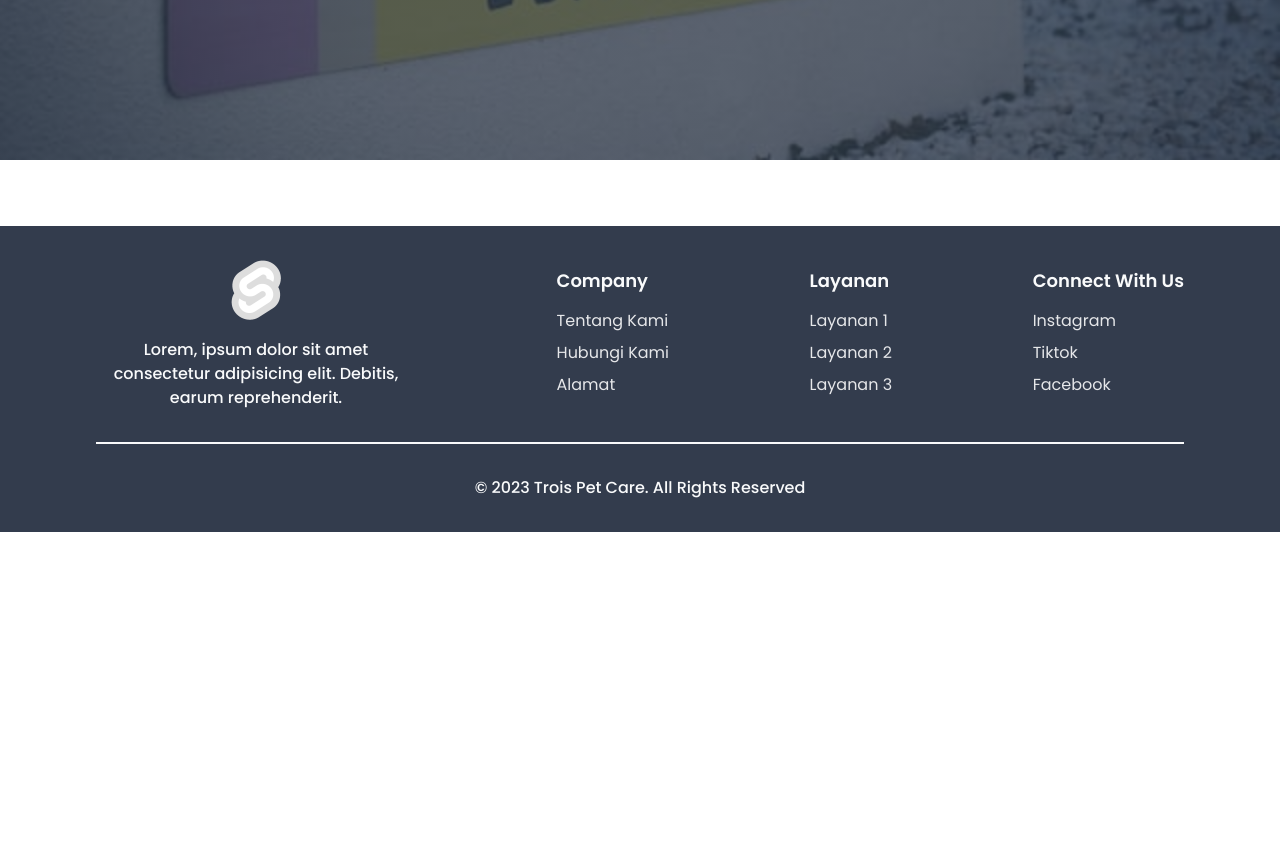
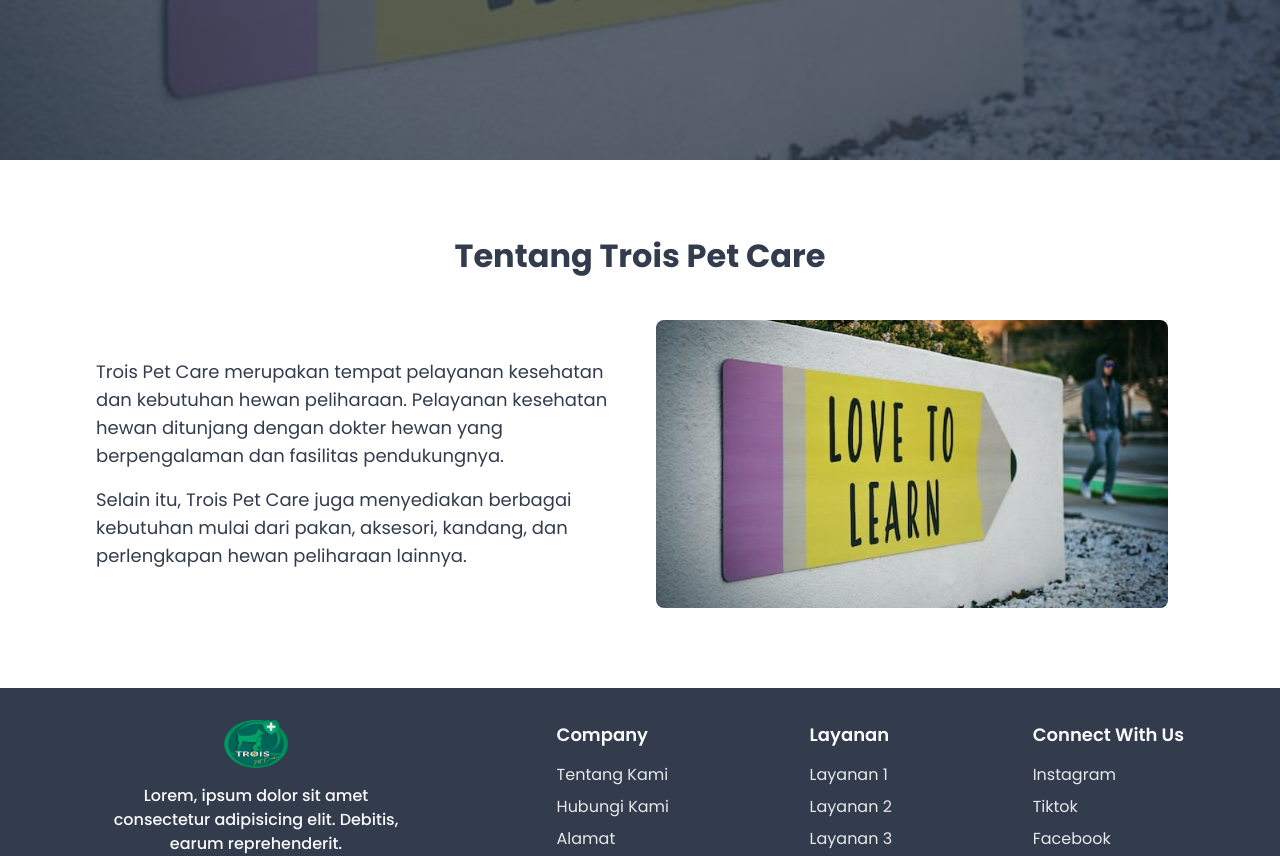
Before and after one commit to mdayat/trois-pet-care, a SvelteKit app: page / in a window 1280 px wide. Shown: the part 640-1496 px from the top of the page. Before the commit the page ends 1172 px from the top, so only its background shows below. Built offline with nearby package versions, Linux system fonts and the light colour scheme.

Commit message:
add about section in home page

```diff
--- a/src/app.html
+++ b/src/app.html
@@ -1,12 +1,12 @@
 <!doctype html>
-<html lang="id">
+<html lang="id" class="scroll-smooth">
 	<head>
 		<meta charset="utf-8" />
 		<meta name="viewport" content="width=device-width, initial-scale=1.0" />
 		<meta name="copyright" content="Trois Pet Care" />
 
-		<link rel="icon" href="%sveltekit.assets%/favicon.png" />
-		<link rel="apple-touch-icon" href="%sveltekit.assets%/favicon.png" />
+		<link rel="icon" href="%sveltekit.assets%/logo.png" />
+		<link rel="apple-touch-icon" href="%sveltekit.assets%/logo.png" />
 		<link rel="preconnect" href="https://fonts.googleapis.com" />
 		<link rel="preconnect" href="https://fonts.gstatic.com" crossorigin />
 		<link
--- a/src/lib/components/Article/Header.svelte
+++ b/src/lib/components/Article/Header.svelte
@@ -84,18 +84,11 @@
 		</button>
 	</div>
 
-	{#if articleCoverImageURL}
-		<img
-			src={articleCoverImageURL}
-			alt={articleTitle ?? articleCoverImageAltFallback(articleID)}
-			class="bg-base-300 object-cover object-center rounded-lg w-full aspect-video mb-6 lg:min-h-80 lg:max-h-96"
-		/>
-	{:else}
-		<img
-			alt={articleTitle ?? articleCoverImageAltFallback(articleID)}
-			class="bg-base-300 object-cover object-center rounded-lg w-full aspect-video mb-6 lg:min-h-80 lg:max-h-96"
-		/>
-	{/if}
+	<img
+		src={articleCoverImageURL ?? ""}
+		alt={articleTitle ?? articleCoverImageAltFallback(articleID)}
+		class="bg-base-300 object-cover object-center rounded-lg w-full aspect-video mb-6"
+	/>
 
 	<p class="text-sm border-l-4 border-neutral pl-2 lg:text-base">
 		Penulis:
--- a/src/lib/components/CardArticle.svelte
+++ b/src/lib/components/CardArticle.svelte
@@ -59,18 +59,11 @@
 	on:touchstart={getTouchStartPosition}
 	on:touchend={checkTouchThreshold}
 >
-	{#if article.coverImageURL}
-		<img
-			src={article.coverImageURL}
-			alt={article.title ?? articleCoverImageAltFallback(article.id)}
-			class="bg-base-300 w-full h-44 object-cover object-center rounded-lg mb-4"
-		/>
-	{:else}
-		<img
-			alt={article.title ?? articleCoverImageAltFallback(article.id)}
-			class="bg-base-300 w-full h-44 object-cover object-center rounded-lg mb-4"
-		/>
-	{/if}
+	<img
+		src={article.coverImageURL ?? ""}
+		alt={article.title ?? articleCoverImageAltFallback(article.id)}
+		class="bg-base-300 w-full h-44 object-cover object-center rounded-lg mb-4"
+	/>
 
 	<div>
 		<h2
--- a/src/lib/layouts/Footer.svelte
+++ b/src/lib/layouts/Footer.svelte
@@ -4,7 +4,7 @@
 	>
 		<div class="max-w-80 mx-auto mb-8 lg:mx-0 lg:mb-0">
 			<img
-				src="/favicon.png"
+				src="/logo.png"
 				alt="Logo Trois Pet Care"
 				class="w-16 mx-auto mb-4"
 			/>
--- a/src/routes/+page.svelte
+++ b/src/routes/+page.svelte
@@ -34,7 +34,7 @@
 		<p
 			class="text-neutral-content font-bold text-2xl lg:text-5xl lg:leading-[64px]"
 		>
-			Solusi terpadu untuk perawatan kesehatan dan persediaan hewan peliharaan
+			Solusi terpadu untuk layanan kesehatan dan perlengkapan hewan peliharaan
 		</p>
 
 		<div
@@ -61,8 +61,39 @@
 </header>
 
 <main
-	class="base-margin max-width mt-[calc(60px+64px)] mb-16 lg:mt-[calc(72px+80px)] lg:mb-20"
-></main>
+	class="base-margin max-width mt-[calc(66px-32px)] mb-16 lg:mt-[calc(86px-32px)] lg:mb-20"
+>
+	<article
+		id="tentang-kami"
+		class="grid place-items-center max-w-[512px] mx-auto pt-[calc(64px+32px)] lg:grid-cols-2 lg:max-w-none lg:pt-[calc(80px+32px)]"
+	>
+		<h1
+			class="text-base-content font-bold text-2xl mb-6 lg:col-span-2 lg:text-[32px] lg:mb-12"
+		>
+			Tentang Trois Pet Care
+		</h1>
+
+		<div class="order-2 lg:order-1 lg:max-w-[680px]">
+			<p class="text-base-content mb-4 lg:text-lg">
+				Trois Pet Care merupakan tempat pelayanan kesehatan dan kebutuhan hewan
+				peliharaan. Pelayanan kesehatan hewan ditunjang dengan dokter hewan yang
+				berpengalaman dan fasilitas pendukungnya.
+			</p>
+
+			<p class="text-base-content lg:text-lg">
+				Selain itu, Trois Pet Care juga menyediakan berbagai kebutuhan mulai
+				dari pakan, aksesori, kandang, dan perlengkapan hewan peliharaan
+				lainnya.
+			</p>
+		</div>
+
+		<img
+			src="/blog-hero.jpg"
+			alt="Trois Pet Care"
+			class="order-1 bg-base-300 object-cover object-center rounded-lg w-full aspect-video mb-6 max-w-[512px] lg:mb-0"
+		/>
+	</article>
+</main>
 
 <style>
 	.bg-image {
```
Also changed, not shown: static/favicon.png (deleted).
